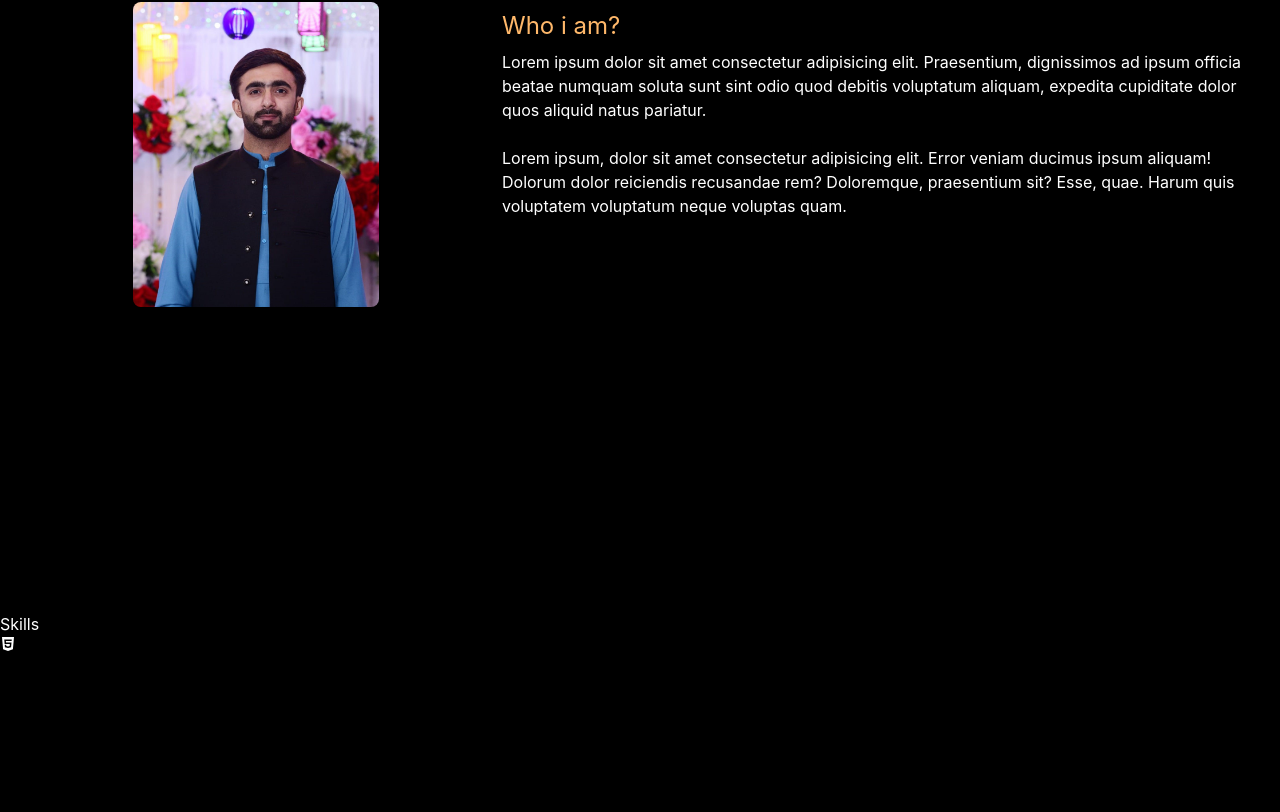
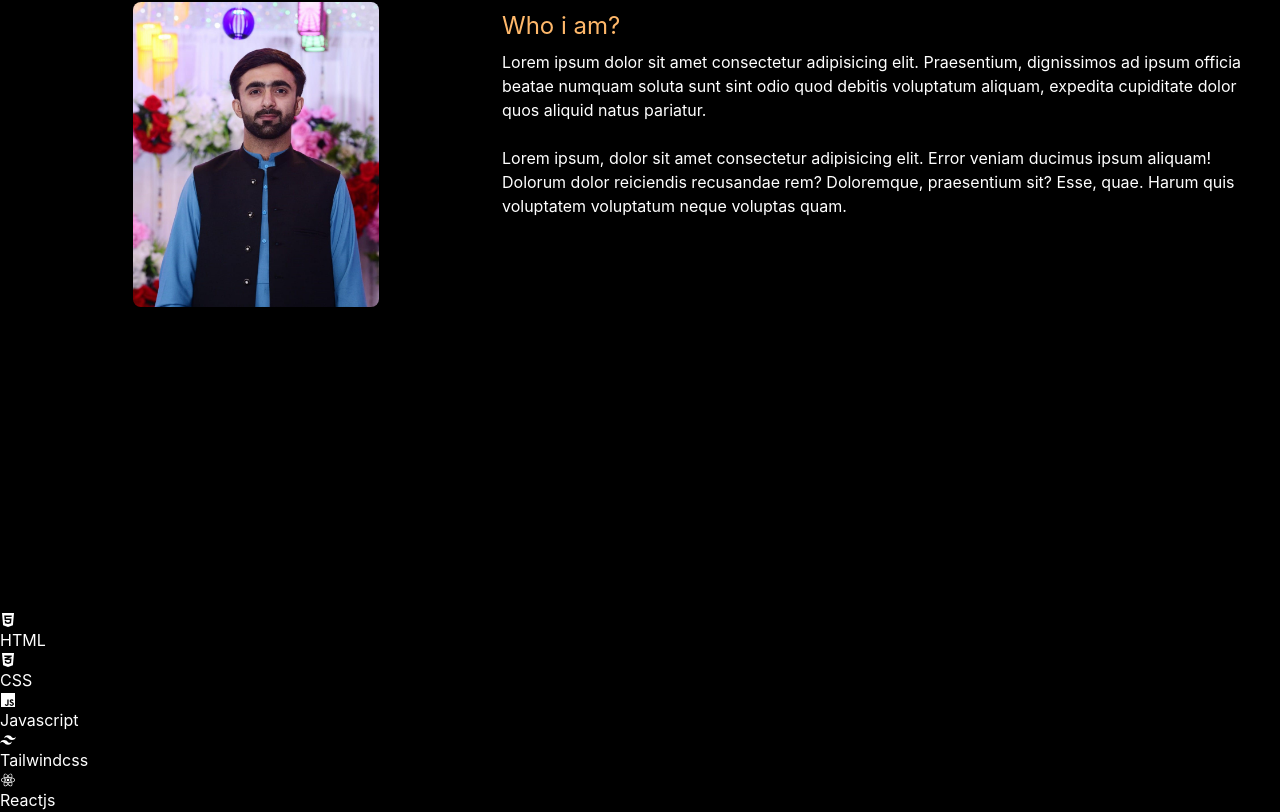
Before and after one commit to ahmedbilal019/Personal-portfolio-task, a React (Vite) app: page / in a window 1280 px wide. Shown: the part 726-1538 px from the top of the page. Before the commit the page ends 1378 px from the top, so only its background shows below. Built offline with nearby package versions, Linux system fonts and the light colour scheme.

Commit message:
displaying skills icon using .map function

```diff
--- a/src/Components/Skills.jsx
+++ b/src/Components/Skills.jsx
@@ -1,10 +1,26 @@
 import React from "react";
 import { FaHtml5 } from "react-icons/fa6";
+import { FaCss3Alt } from "react-icons/fa";
+import { FaJs } from "react-icons/fa6";
+import { RiTailwindCssFill } from "react-icons/ri";
+import { RiReactjsFill } from "react-icons/ri";
 function Skills() {
+  const skills = [
+    { name: "HTML", icon: <FaHtml5 /> },
+    { name: "CSS", icon: <FaCss3Alt /> },
+    { name: "Javascript", icon: <FaJs /> },
+    { name: "Tailwindcss", icon: <RiTailwindCssFill /> },
+    { name: "Reactjs", icon: <RiReactjsFill /> },
+  ];
+
   return (
     <div>
-      <h1>Skills</h1>
-      <FaHtml5 />
+      {skills.map((skill) => (
+        <div key={skill.name}>
+          {skill.icon}
+          <span>{skill.name}</span>
+        </div>
+      ))}
     </div>
   );
 }
```
